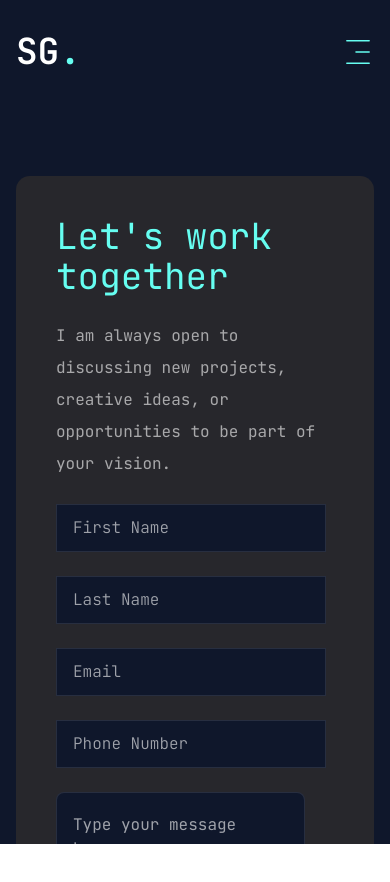
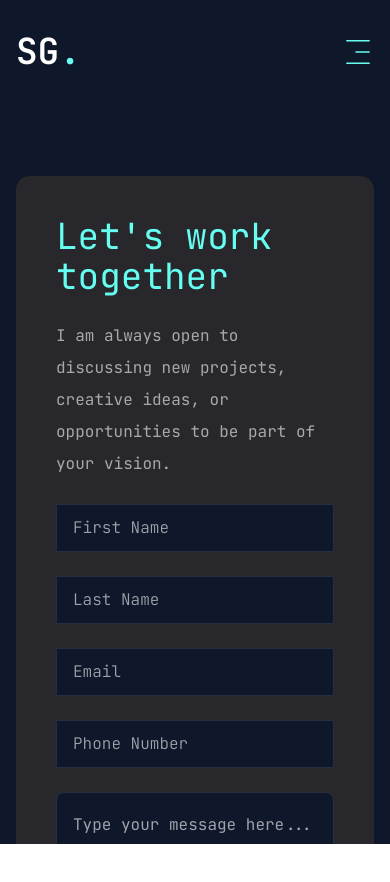
Before and after one commit to sagarbgohil/sagar-portfolio, a Next.js app: page /contact in a window 390 px wide. Shown: the top 882 px of the page. Built offline with nearby package versions, Linux system fonts and the light colour scheme.

Commit message:
feat: update Contact form layout and adjust phone number validation to 12 digits

```diff
--- a/app/contact/page.jsx
+++ b/app/contact/page.jsx
@@ -61,8 +61,8 @@
                 <p className="text-center text-green-400 mt-4">{response}</p>
               )}
 
-              <div className="grid grid-cols-1 md:grid-cols-2 gap-6 w-full">
-                <div className="w-full">
+              <div className="grid grid-cols-1 md:grid-cols-2 gap-6">
+                <div className="flex h-full flex-col gap-2">
                   <Input
                     placeholder="First Name"
                     {...register("firstName", {
@@ -84,7 +84,7 @@
                   )}
                 </div>
 
-                <div>
+                <div className="flex h-full flex-col gap-2">
                   <Input
                     placeholder="Last Name"
                     {...register("lastName", {
@@ -106,7 +106,7 @@
                   )}
                 </div>
 
-                <div>
+                <div className="flex h-full flex-col gap-2">
                   <Input
                     placeholder="Email"
                     type="email"
@@ -125,14 +125,14 @@
                   )}
                 </div>
 
-                <div>
+                <div className="flex h-full flex-col gap-2">
                   <Input
                     placeholder="Phone Number"
                     {...register("phone", {
                       required: "Phone is required",
                       pattern: {
-                        value: /^[0-9]{10}$/,
-                        message: "Phone must be 10 digits",
+                        value: /^[0-9]{12}$/,
+                        message: "Phone must be 12 digits",
                       },
                     })}
                   />
@@ -144,7 +144,7 @@
                 </div>
               </div>
 
-              <div>
+              <div className="flex h-full flex-col gap-2">
                 <Textarea
                   placeholder="Type your message here..."
                   className="h-[200px]"
@@ -167,6 +167,7 @@
                 )}
               </div>
 
+              <div className="flex h-full flex-col gap-2">
                 <Button
                   type="submit"
                   size="md"
@@ -175,6 +176,7 @@
                 >
                   {isSubmitting ? "Sending..." : "Send Message"}
                 </Button>
+              </div>
             </form>
           </div>
         </div>
```
Lines whose indentation alone changed are shown as unchanged.
